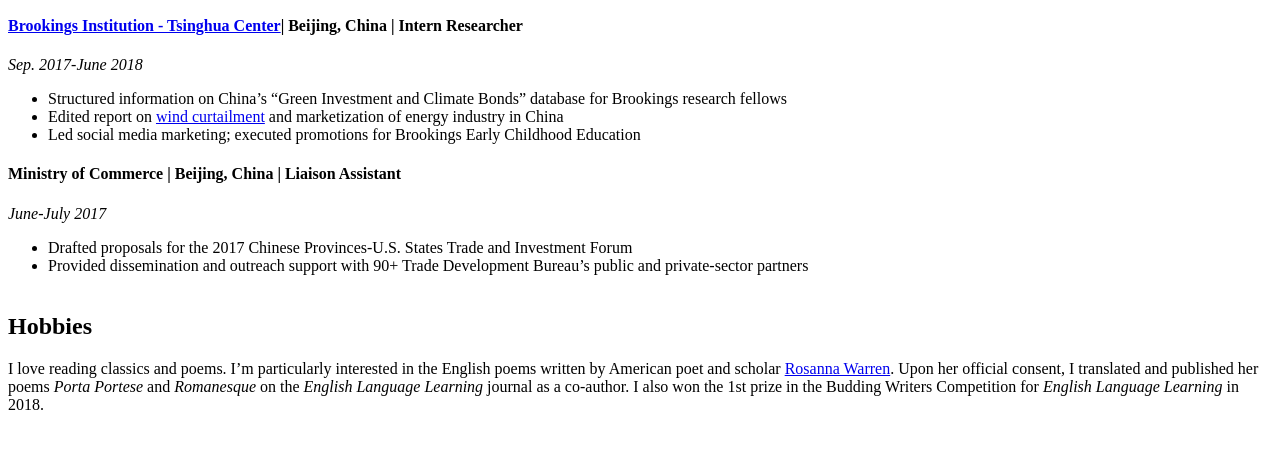
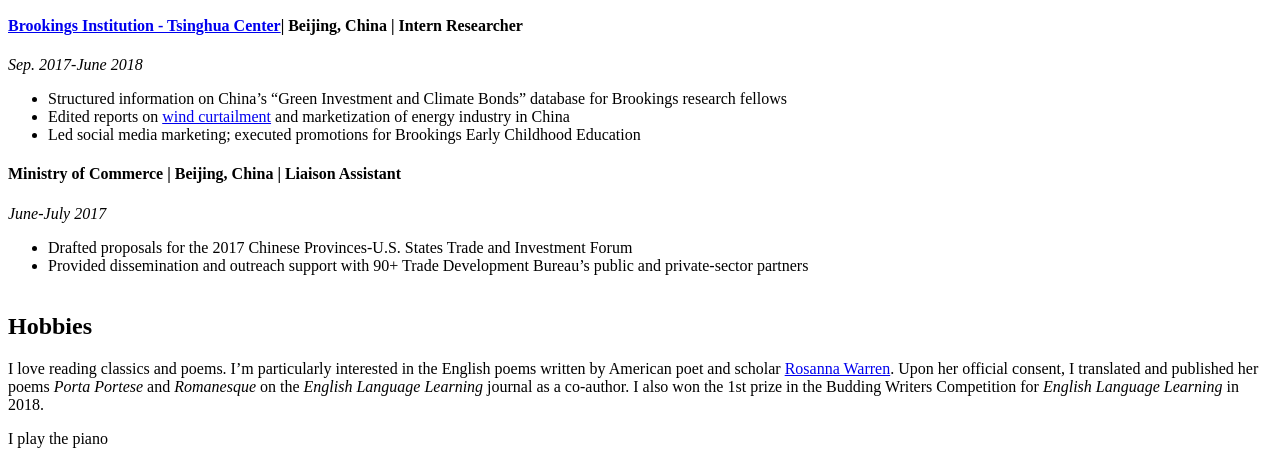
Before and after one commit to Sylviawzy/Sylviawzy.github.io, a Jekyll site: the page built from index.md, in a window 1280 px wide and 900 px high, scrolled down 2951 px. Shown: the part 436-897 px from the top of the window. Built offline with Jekyll 4.4.1, drawn with Linux system fonts in a browser that asks for light colours; our own code applies the rules of GitHub Pages for plain Markdown files; a style sheet for code colours, icons or effects is not loaded; before the commit the page ends 3817 px from its top, so only the background shows below that.

Commit message:
Update index.md

```diff
--- a/index.md
+++ b/index.md
@@ -60,7 +60,7 @@
 #### [Brookings Institution - Tsinghua Center](https://www.brookings.edu/center/brookings-tsinghua-center/)| Beijing, China | Intern Researcher
 _Sep. 2017-June 2018_
 -	Structured information on China’s “Green Investment and Climate Bonds” database for Brookings research fellows
--	Edited report on [wind curtailment](https://www.brookings.edu/wp-content/uploads/2018/03/wind-curtailment-in-china-and-lessons-from-the-united-states1.pdf) and marketization of energy industry in China
+-	Edited reports on [wind curtailment](https://www.brookings.edu/wp-content/uploads/2018/03/wind-curtailment-in-china-and-lessons-from-the-united-states1.pdf) and marketization of energy industry in China
 -	Led social media marketing; executed promotions for Brookings Early Childhood Education
 
 #### Ministry of Commerce | Beijing, China | Liaison Assistant
@@ -73,7 +73,7 @@
 
 I love reading classics and poems. I'm particularly interested in the English poems written by American poet and scholar [Rosanna Warren](chicago.wd5.myworkdayjobs.com/en-US/External). Upon her official consent, I translated and published her poems _Porta Portese_ and _Romanesque_ on the _English Language Learning_ journal as a co-author. I also won the 1st prize in the Budding Writers Competition for _English Language Learning_ in 2018.
 
-
+I play the piano
 
 
 <!---
```
